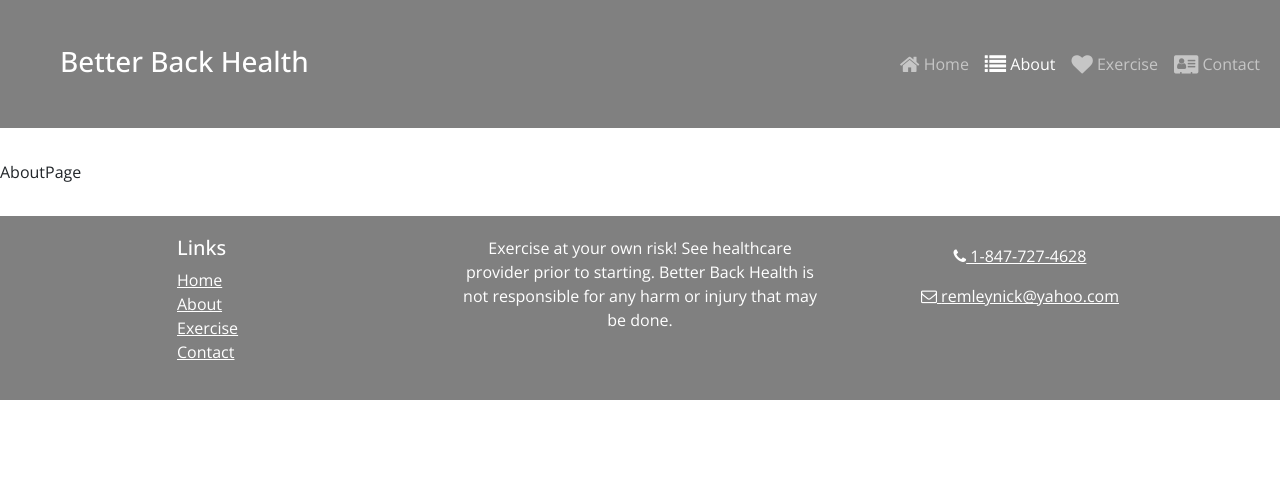
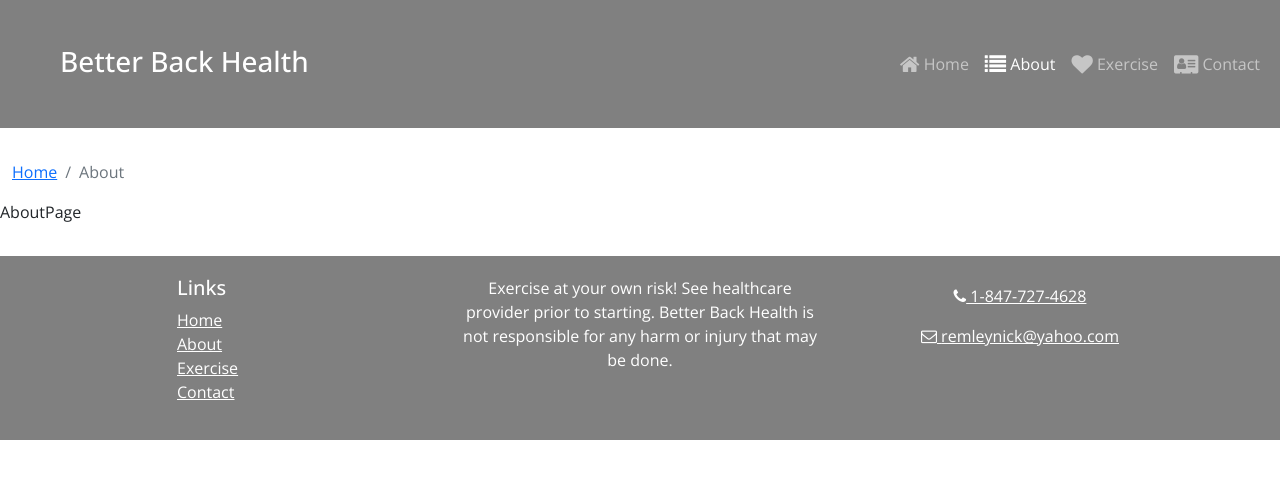
Before and after one commit to RemleyNick/react-portfolio, a React (Create React App) app: page /about in a window 1280 px wide. Shown: the top 478 px of the page. Built offline with nearby package versions, Linux system fonts and the light colour scheme.

Commit message:
Subheader

```diff
--- a/src/App.css
+++ b/src/App.css
@@ -78,3 +78,7 @@ h2 {
     opacity: 0;
     transition: 300ms ease-in;
 }
+
+.site-subheader {
+    margin: 0;
+}
--- a/src/components/SubHeader.js
+++ b/src/components/SubHeader.js
@@ -0,0 +1,19 @@
+import { Col, Row, Breadcrumb, BreadcrumbItem } from 'reactstrap';
+import { Link } from 'react-router-dom';
+
+const SubHeader = ({ current }) => {
+    return (
+        <Row className='site-subheader'>
+            <Col>
+                <Breadcrumb>
+                    <BreadcrumbItem>
+                        <Link to='/'>Home</Link>
+                    </BreadcrumbItem>
+                    <BreadcrumbItem active>{current}</BreadcrumbItem>
+                </Breadcrumb>
+            </Col>
+        </Row>
+    );
+};
+
+export default SubHeader;
--- a/src/pages/AboutPage.js
+++ b/src/pages/AboutPage.js
@@ -1,5 +1,12 @@
+import SubHeader from "../components/SubHeader";
+
 const AboutPage = () => {
-    return <div>AboutPage</div>;
+    return (
+    <div>
+        <SubHeader current='About' />
+        AboutPage
+    </div>
+    )
 };
 
 export default AboutPage;
--- a/src/pages/ContactPage.js
+++ b/src/pages/ContactPage.js
@@ -1,5 +1,12 @@
+import SubHeader from "../components/SubHeader";
+
 const ContactPage = () => {
-    return <div>ContactPage</div>;
+    return (
+    <div>
+        <SubHeader current='Contact' />
+        ContactPage
+        </div>
+    )
 };
 
 export default ContactPage;
--- a/src/pages/ExercisePage.js
+++ b/src/pages/ExercisePage.js
@@ -1,5 +1,12 @@
+import SubHeader from "../components/SubHeader";
+
 const ExercisePage = () => {
-    return <div>ExercisePage</div>;
+    return (
+    <div>
+        <SubHeader current='Exercise' />
+            ExercisePage
+    </div>
+    )
 };
 
 export default ExercisePage;
--- a/src/pages/HomePage.js
+++ b/src/pages/HomePage.js
@@ -1,8 +1,10 @@
+import SubHeader from "../components/SubHeader";
 import HomeVideo from "../features/HomeVideo";
 
 const HomePage = () => {
     return (
         <>
+            <SubHeader current='Home' />
             <HomeVideo />
         </>
     )
```
